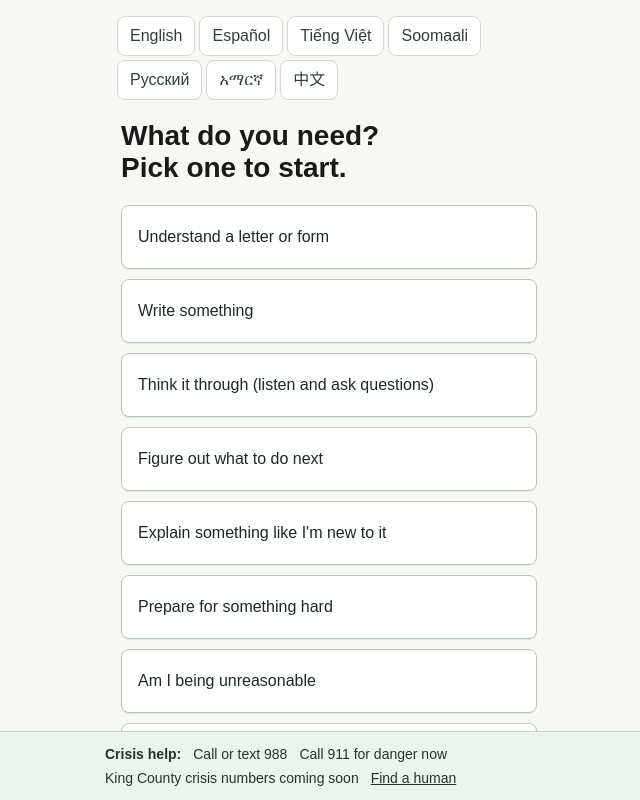
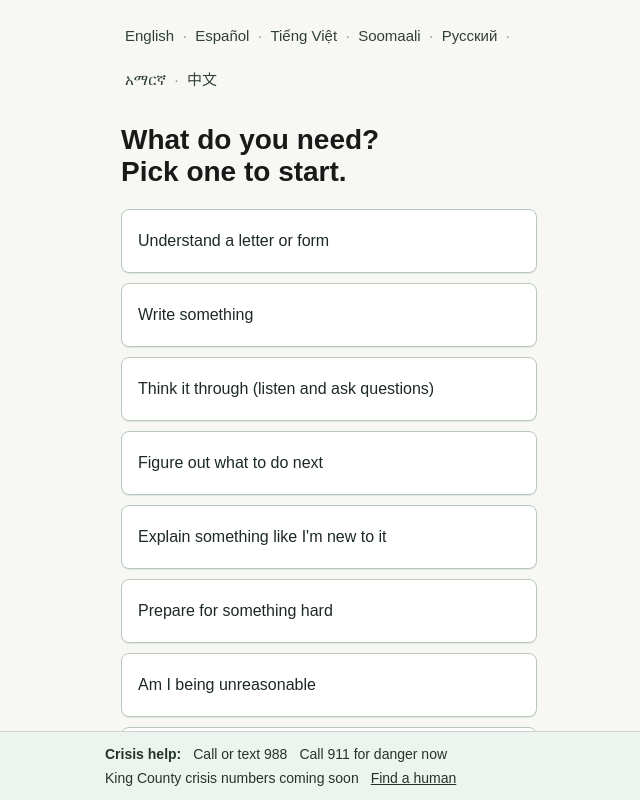
Before and after one commit to am-dj-ct/streetlight, a Next.js app: page / in a window 1280 px wide. Shown: the whole page, without its empty margins (311-951 px from the left). Built offline with nearby package versions, Linux system fonts and the light colour scheme.

Commit message:
Align landing page with spec: ·-separated language strip, equal-billing alternates

```diff
--- a/src/app/page.tsx
+++ b/src/app/page.tsx
@@ -9,16 +9,22 @@ export default function Home() {
       <div className="mx-auto flex w-full max-w-md flex-1 flex-col overflow-y-auto px-4 pt-4 pb-4">
         <nav
           aria-label="Choose language"
-          className="-mx-1 flex flex-wrap gap-1 pb-3"
+          className="flex flex-wrap items-center gap-x-1 gap-y-1 pb-4 text-[15px] leading-6 text-[#314036]"
         >
-          {languageOptions.map((language) => (
-            <button
-              key={language.code}
-              type="button"
-              className="min-h-10 shrink-0 rounded-lg border border-[#cfd7cf] bg-white px-3 text-[15px] font-medium text-[#314036]"
-            >
-              {language.label}
-            </button>
+          {languageOptions.map((language, i) => (
+            <span key={language.code} className="flex items-center gap-x-1">
+              <button
+                type="button"
+                className="min-h-10 px-1 font-medium underline-offset-4 hover:underline"
+              >
+                {language.label}
+              </button>
+              {i < languageOptions.length - 1 && (
+                <span aria-hidden="true" className="text-[#8a9b8f]">
+                  ·
+                </span>
+              )}
+            </span>
           ))}
         </nav>
 
@@ -38,8 +44,6 @@ export default function Home() {
                 {button.label}
               </button>
             ))}
-
-            <div className="my-1 h-px bg-[#dbe2dc]" aria-hidden="true" />
 
             {alternateActions.map((label) => (
               <button
```
